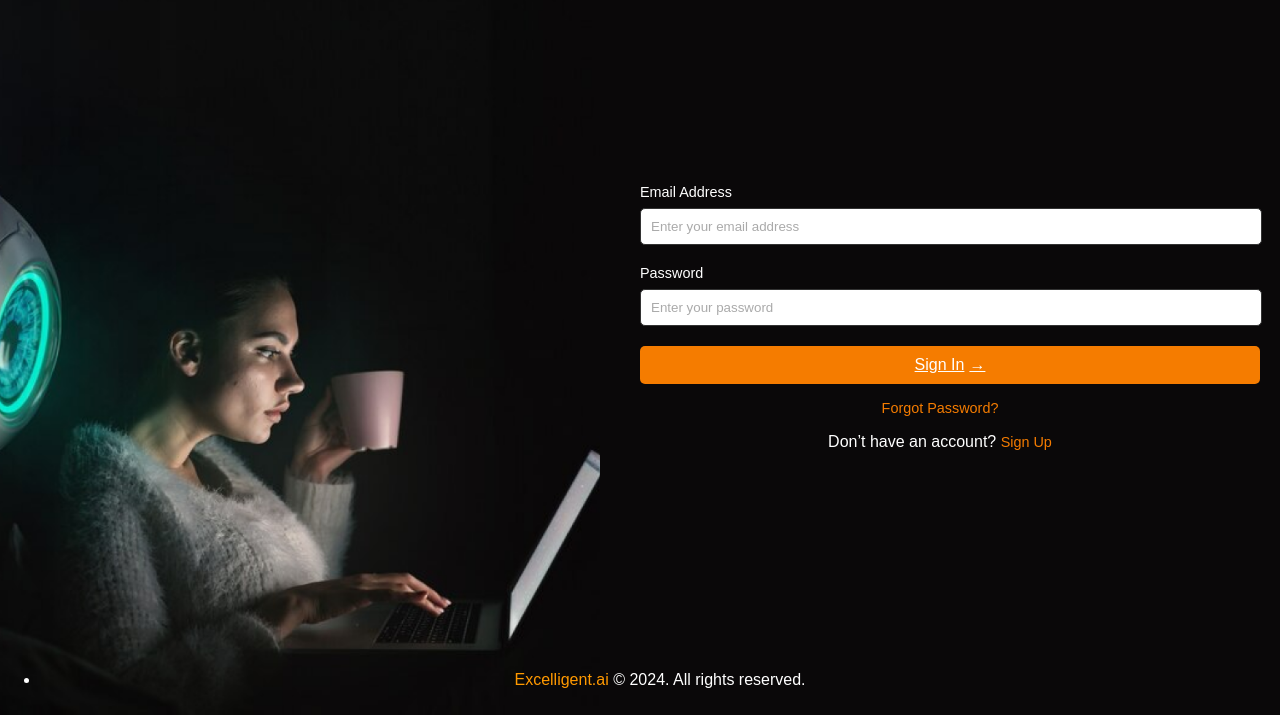
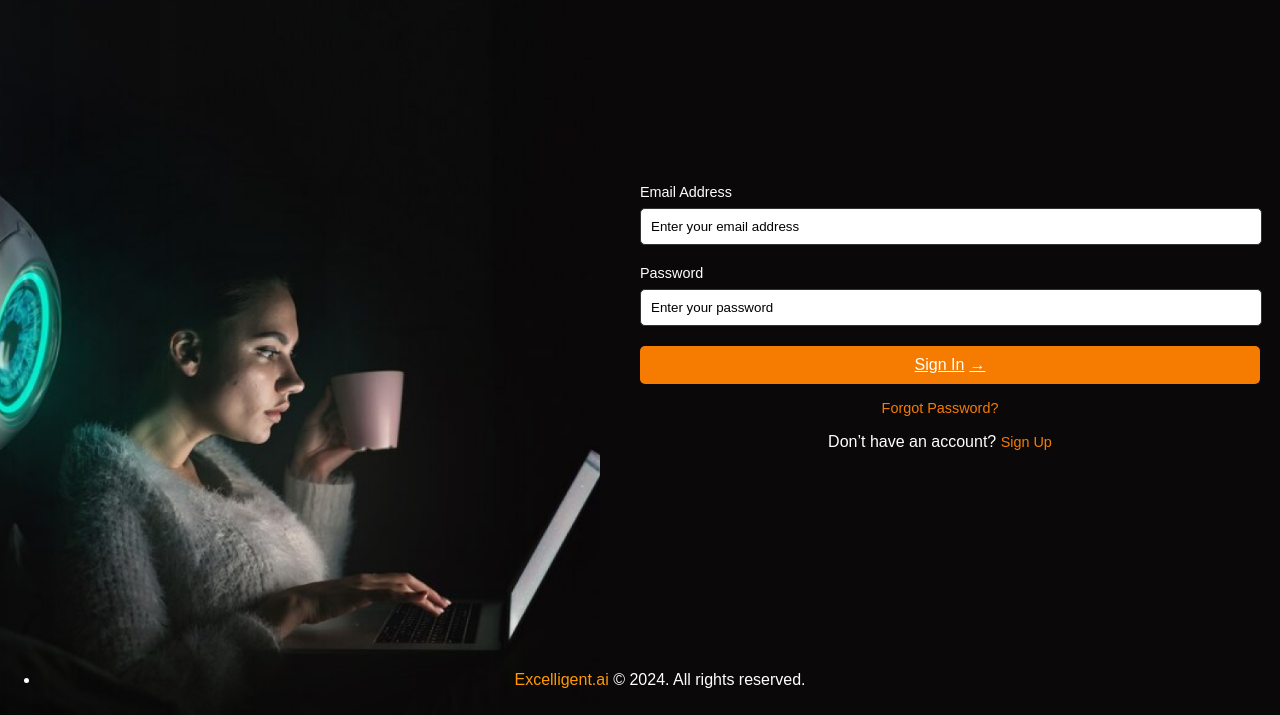
Before and after one commit to SafalShrivastava/Excelelligent.ai, a plain HTML site: page Login.html in a window 1280 px wide. Shown: the part 85-800 px from the top of the page. Drawn offline with Linux system fonts and the light colour scheme.

Commit message:
changes in placeholder

```diff
--- a/src/Login.css
+++ b/src/Login.css
@@ -116,11 +116,11 @@ body {
     border: 1px solid #333;
     border-radius: 5px;
     background-color: #fff;
-    color: #fff;
+    color: #000;
 }
 
 .login-form input::placeholder {
-    color: #aaa;
+    color: #000;
 }
 
 /* Sign In Button */
--- a/src/SignUp.css
+++ b/src/SignUp.css
@@ -113,11 +113,11 @@ body {
     border: 1px solid #333;
     border-radius: 5px;
     background-color: #fff;
-    color: #fff;
+    color: #000;
 }
 
 .login-form input::placeholder {
-    color: #aaa;
+    color: #000;
 }
 
 /* Sign In Button */
```
Also changed, not shown: Upload_new_video.html (+2 -0 lines).
